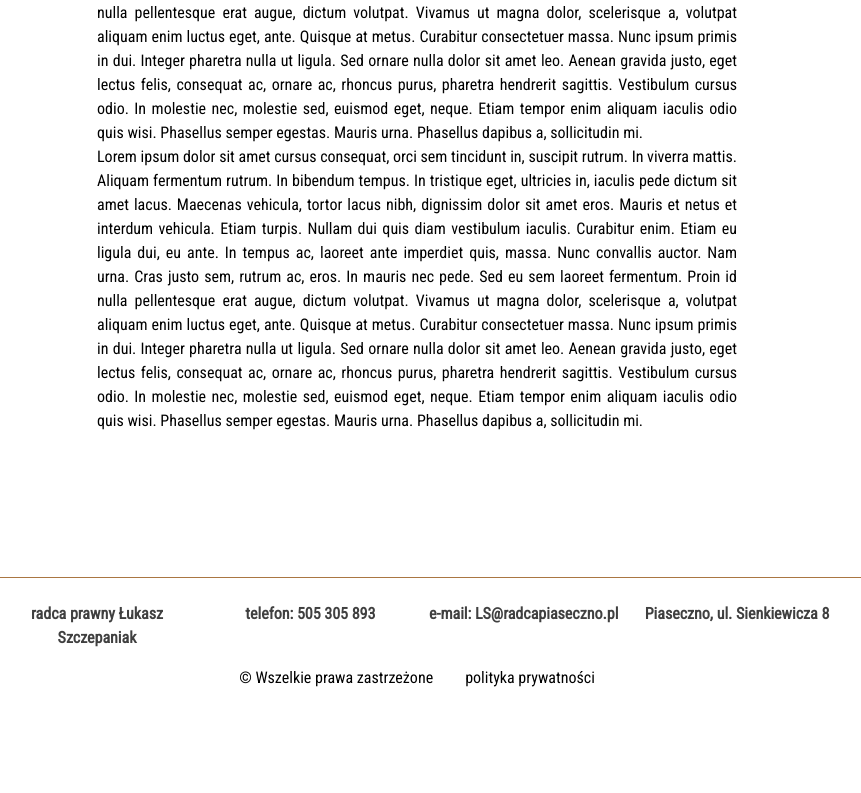
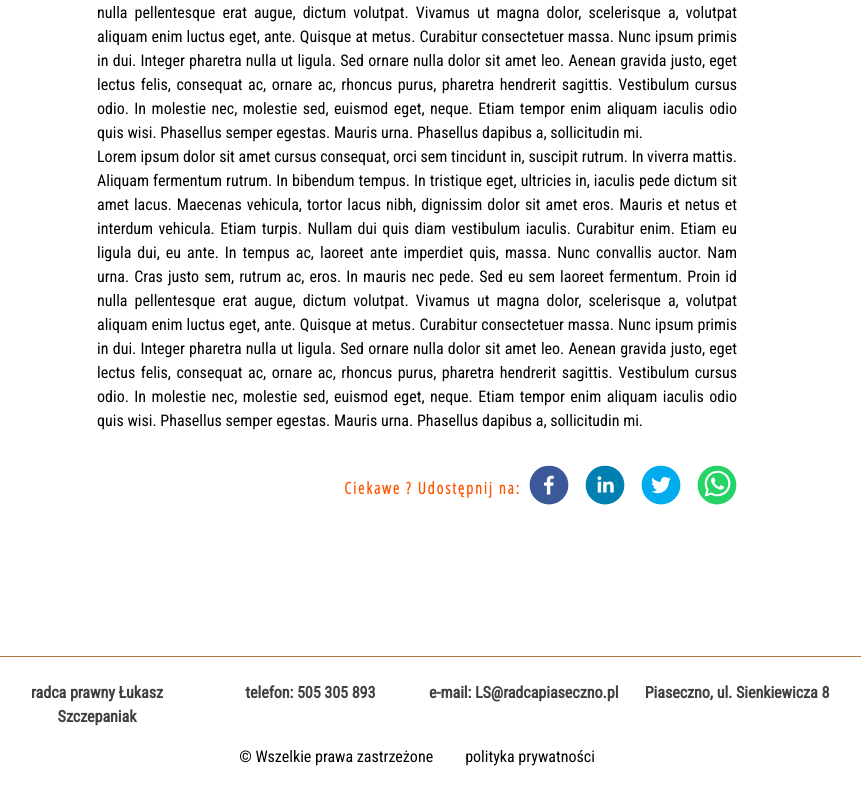
Before and after one commit to lukaszwebdev7/blog-ksh, a Next.js app: page /posts/spolka_z_o_o/Lorem-ipsum-dolor-sit-amet4 in a window 1280 px wide. Shown: the part 1262-2055 px from the top of the page, without its empty margins (223-1084 px from the left). Before the commit the page ends 1976 px from the top, so only its background shows below. Built offline with nearby package versions, Linux system fonts and the light colour scheme; what @tailwindcss/typography would draw is missing.

Commit message:
add social share media buttons

```diff
--- a/components/home-page/latest-posts.js
+++ b/components/home-page/latest-posts.js
@@ -19,5 +19,3 @@ function LatestPosts(props) {
 }
 
 export default LatestPosts;
-
-// https://fonts.googleapis.com/css2?family=Open+Sans+Condensed:wght@300&display=swap
--- a/components/posts/post-detail/post-content.js
+++ b/components/posts/post-detail/post-content.js
@@ -1,7 +1,7 @@
+import { useRouter } from 'next/router';
 import ReactMarkdown from 'react-markdown';
 import PostHeader from './post-header';
-
-import { useRouter } from 'next/router';
+import SocialMediaShareButtons from './social-media-share-buttons';
 
 function PostContent(props) {
 	const { post } = props;
@@ -51,7 +51,8 @@ function PostContent(props) {
 						<div className="prose max-w-none">
 							<ReactMarkdown>{post.content}</ReactMarkdown>
 						</div>
-						<button className="lg:hidden mt-4" type="button" onClick={() => router.back()}>
+						<SocialMediaShareButtons />
+						<button className="lg:hidden mt-6" type="button" onClick={() => router.back()}>
 							<div className="flex lg:flex-row items-center font-bold  text-gray-25">
 								<div className="mr-4">
 									<svg
--- /dev/null
+++ b/components/posts/post-detail/social-media-share-buttons.js
@@ -0,0 +1,46 @@
+import { useRouter } from 'next/router';
+
+import { FacebookShareButton, LinkedinShareButton, TwitterShareButton, WhatsappShareButton } from 'react-share';
+
+import { FacebookIcon, FacebookMessengerIcon, LinkedinIcon, TwitterIcon, WhatsappIcon } from 'react-share';
+
+function SocialMediaShareButtons() {
+	const { asPath } = useRouter();
+
+	return (
+		<div className="flex flex-col sm:flex-row justify-end mt-8 sm:items-center">
+			<div
+				style={{ fontFamily: 'Open Sans Condensed', letterSpacing: '2px' }}
+				className="mr-2 font-bold text-orange mb-2 sm:mb-0"
+			>
+				Ciekawe ? Udostępnij na:
+			</div>
+			<div className="flex justify-center sm:justify-start">
+				<div className="flex flex-row items-center">
+					<div className="mr-2">
+						<FacebookShareButton url={asPath}>
+							<FacebookIcon logoFillColor="white" size={40} round={true} />
+						</FacebookShareButton>
+					</div>
+					<div className="mx-2">
+						<LinkedinShareButton url={asPath}>
+							<LinkedinIcon logoFillColor="white" size={40} round={true} />
+						</LinkedinShareButton>
+					</div>
+					<div className="mx-2">
+						<TwitterShareButton url={asPath}>
+							<TwitterIcon logoFillColor="white" size={40} round={true} />
+						</TwitterShareButton>
+					</div>
+					<div className="ml-2">
+						<WhatsappShareButton url={asPath}>
+							<WhatsappIcon logoFillColor="white" size={40} round={true} />
+						</WhatsappShareButton>
+					</div>
+				</div>
+			</div>
+		</div>
+	);
+}
+
+export default SocialMediaShareButtons;
--- a/package.json
+++ b/package.json
@@ -18,7 +18,8 @@
 		"react-google-recaptcha": "^2.1.0",
 		"react-markdown": "^6.0.1",
 		"react-messenger-customer-chat": "^0.8.0",
-		"react-scroll-into-view": "^1.9.4"
+		"react-scroll-into-view": "^1.9.4",
+		"react-share": "^4.4.0"
 	},
 	"devDependencies": {
 		"autoprefixer": "^10.2.5",
```
Also changed, not shown: 1 other file (tests, documents, lock files or other folders).
